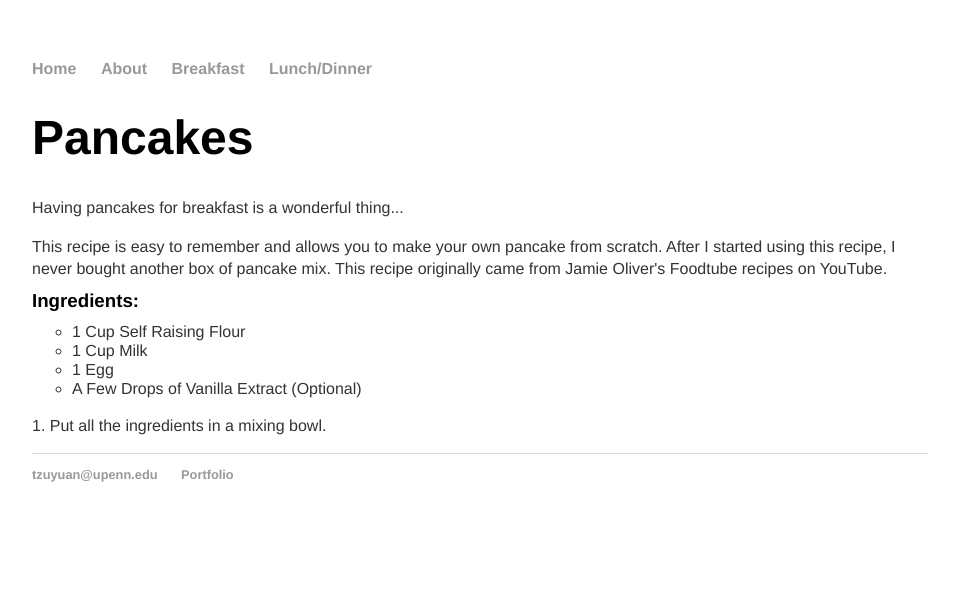
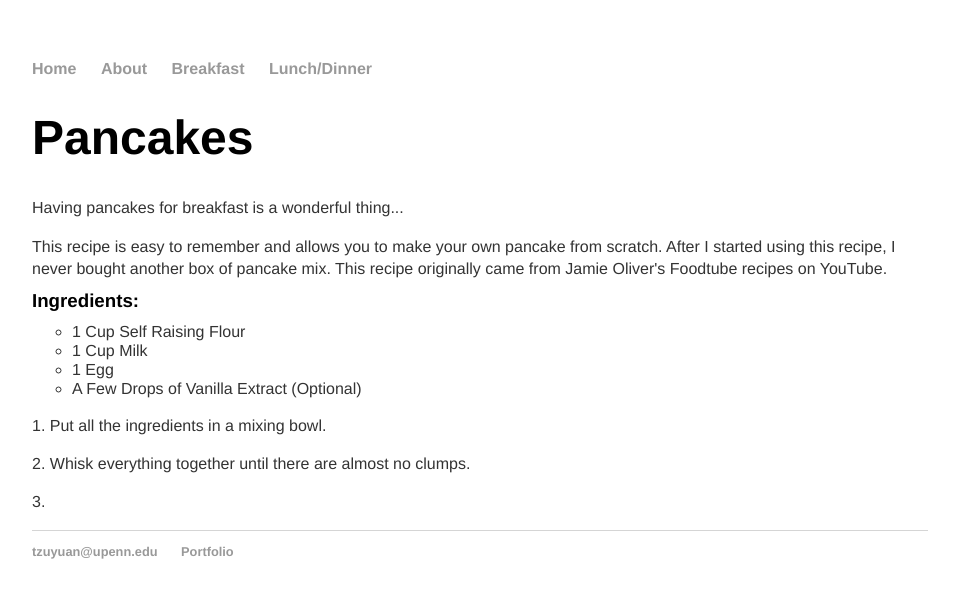
Before and after one commit to tzuyuanw/tzuyuanw.github.io, a Jekyll site: the page recipes/pancakes.html, which Jekyll copies as it is, in a window 1280 px wide. Shown: the top 598 px of the page, without its empty margins (160-1119 px from the left). Built offline with Jekyll 4.4.1, drawn with Linux system fonts in a browser that asks for light colours.

Commit message:
Update pancakes.html

```diff
--- a/recipes/pancakes.html
+++ b/recipes/pancakes.html
@@ -35,6 +35,8 @@
 			</div>
 			<div class="blurb">
 				<p>1. Put all the ingredients in a mixing bowl.</p>
+				<p>2. Whisk everything together until there are almost no clumps.</p>
+				<p>3.
 			</div><!-- /.container -->
 			<footer>
 	    		<ul>
```
